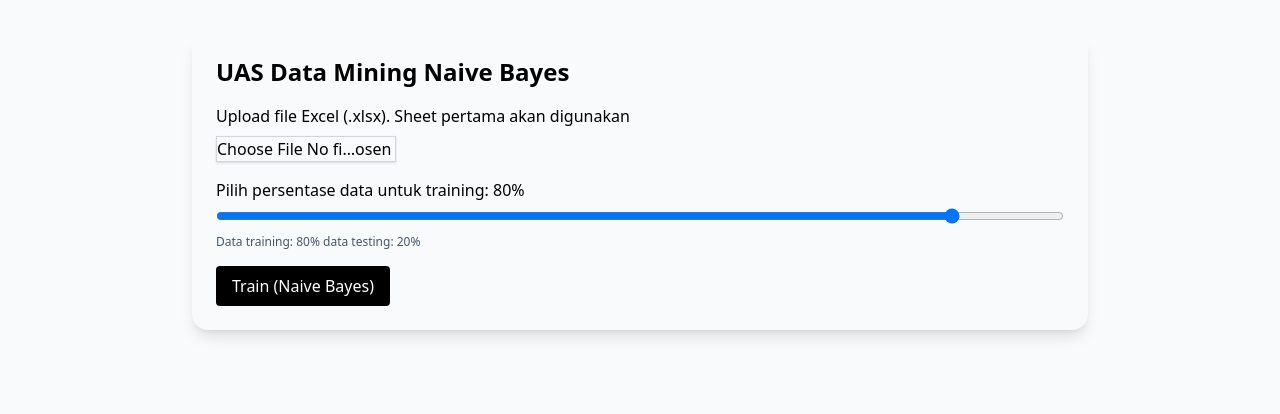
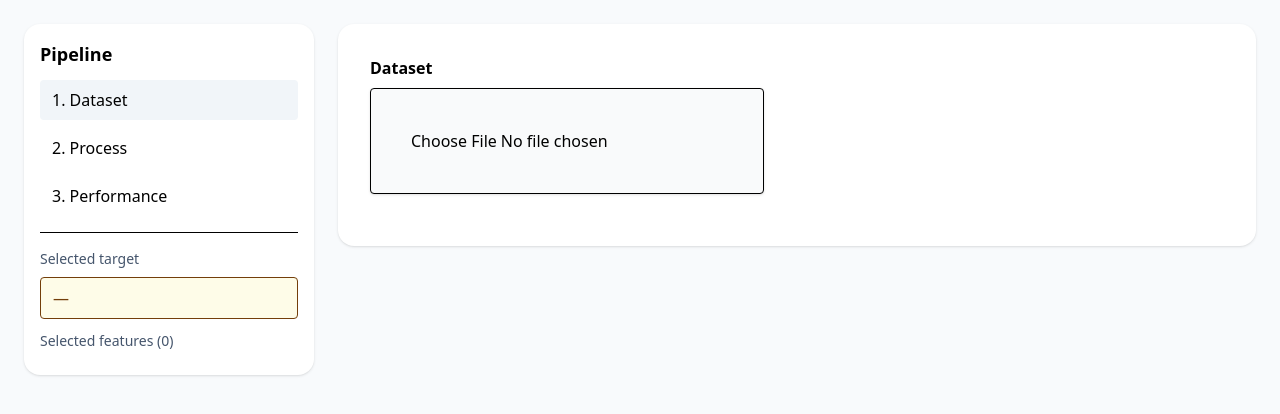
Before and after one commit to bert093-project/ProjectUAS-Data-Mining, a Next.js app: page / in a window 1280 px wide. Shown: the top 414 px of the page. Built offline with nearby package versions, Linux system fonts and the light colour scheme.

Commit message:
feat(ui): add main pipeline page for dataset processing and evaluation

```diff
--- a/src/app/page.tsx
+++ b/src/app/page.tsx
@@ -1,223 +1,351 @@
 'use client';
 
 import React, { useState } from 'react';
-import * as XLSX from 'xlsx';
+import DatasetPanel from './components/DatasetPanel';
+import ProcessPanel from './components/ProcessPanel';
+import PerformancePanel from './components/PerformancePanel';
+import RecommendedList from './components/RecommendedList';
+import type { DataRow } from './naive-bayes/model';
+import { detectColumnTypes, inferCandidateTarget } from './utils/dataUtils';
 
-type DataRow = Record<string, string | number>;
-
-type EvalResult = {
-  accuracy: number;
-  confusionMatrix: number[][];
-  precisionPerClass: Record<string, number>;
-  recallPerClass: Record<string, number>;
-  f1PerClass: Record<string, number>;
-  macroPrecision: number;
-  macroRecall: number;
-  macroF1: number;
-};
-
-type ApiResponse = {
-  model: {
-    classes: string[];
-    classPriors: Record<string, number>;
-    features: Record<string, unknown>;
-  };
-  eval: EvalResult;
-  counts: { total: number; train: number; test: number };
-};
+type ApiResponse = any; // kept flexible for server responses
 
 export default function Page() {
+  // data + meta
   const [data, setData] = useState<DataRow[] | null>(null);
   const [columns, setColumns] = useState<string[]>([]);
-  const [targetCol, setTargetCol] = useState<string>('label');
-  const [trainPercent, setTrainPercent] = useState<number>(80);
+  const [columnTypes, setColumnTypes] = useState<Record<string, 'numeric' | 'categorical'>>({});
+  const [featureColumns, setFeatureColumns] = useState<string[]>([]);
+  const [targetColumn, setTargetColumn] = useState<string | null>(null);
+
+  // UI state
+  const [activeTab, setActiveTab] = useState<'dataset' | 'process' | 'performance'>('dataset');
+
+  // evaluation / result
   const [loading, setLoading] = useState<boolean>(false);
-  const [result, setResult] = useState<ApiResponse | null>(null);
+  const [apiResult, setApiResult] = useState<ApiResponse | null>(null);
+  const [apiError, setApiError] = useState<string | null>(null);
 
-  function handleFile(e: React.ChangeEvent<HTMLInputElement>) {
-    const f = e.target.files?.[0];
-    if (!f) return;
-    const reader = new FileReader();
-    reader.onload = (evt) => {
-      const arr = evt.target?.result as ArrayBuffer;
-      const wb = XLSX.read(arr, { type: 'array' });
-      const wsname = wb.SheetNames[0];
-      const ws = wb.Sheets[wsname];
-      const json = XLSX.utils.sheet_to_json(ws, { defval: '' }) as DataRow[];
-      setData(json);
-      setResult(null);
-      if (json.length > 0) {
-        const cols = Object.keys(json[0]);
-        setColumns(cols);
-        if (cols.includes('label')) setTargetCol('label');
-        else setTargetCol(cols[cols.length - 1]);
-      } else {
-        setColumns([]);
-      }
-    };
-    reader.readAsArrayBuffer(f);
+  // recommendation state
+  const [budget, setBudget] = useState<number | null>(null);
+  const [budgetLabel, setBudgetLabel] = useState<string>('');
+  const [topN, setTopN] = useState<number>(5);
+  const [recommendedItems, setRecommendedItems] = useState<(DataRow & { predictedLabel?: string; probabilities?: Record<string, number> })[]>([]);
+
+  // callbacks from DatasetPanel
+  function handleDataLoaded(d: DataRow[]) {
+    setData(d);
+    const cols = d.length ? Object.keys(d[0]) : [];
+    setColumns(cols);
+    const types = detectColumnTypes(d);
+    setColumnTypes(types);
+    // auto-suggest target
+    const suggested = inferCandidateTarget(d);
+    if (suggested) {
+      setTargetColumn(suggested);
+      setFeatureColumns(cols.filter(c => c !== suggested));
+    } else {
+      setTargetColumn(null);
+      setFeatureColumns(cols);
+    }
+    setActiveTab('process');
   }
 
-  function remapTarget(raw: DataRow[], target: string): DataRow[] {
-    if (target === 'label') return raw.map((r) => ({ ...r }));
-    return raw.map((r) => {
-      const copy: DataRow = { ...r };
-      // create label key from selected target column
-      copy.label = String(copy[target]);
-      return copy;
-    });
+  function handleColumnsDetected(cols: string[]) {
+    setColumns(cols);
+  }
+  function handleColumnTypes(types: Record<string, 'numeric' | 'categorical'>) {
+    setColumnTypes(types);
   }
 
-  async function handleTrain() {
-    if (!data) return alert('Upload file Excel terlebih dahulu');
+  // API call to run evaluation (split only)
+  async function runEval(cfg: { mode: 'split'; trainPercent: number }) {
+    if (!data) {
+      alert('No dataset loaded');
+      return;
+    }
+    if (!targetColumn) {
+      alert('Select target column in Process panel');
+      return;
+    }
+    if (featureColumns.length === 0) {
+      alert('Select at least one feature column in Process panel');
+      return;
+    }
+
     setLoading(true);
+    setApiResult(null);
+    setApiError(null);
+    setRecommendedItems([]);
+
     try {
-      const payload = remapTarget(data, targetCol);
+      const payload = {
+        data,
+        featureColumns,
+        targetColumn,
+        eval: cfg
+      };
+      // debug log before sending
+      console.log('[runEval] payload:', { featureColumns, targetColumn, trainPercent: cfg.trainPercent, rows: (data || []).length });
+
       const res = await fetch('/api/naive-bayes', {
         method: 'POST',
         headers: { 'Content-Type': 'application/json' },
-        body: JSON.stringify({ data: payload, trainPercent })
+        body: JSON.stringify(payload)
       });
-      const json = (await res.json()) as ApiResponse & { error?: string };
-      if (!res.ok) throw new Error(json.error || 'Server error');
-      setResult(json);
+
+      // debug response status
+      console.log('[runEval] response status:', res.status, res.statusText);
+
+      const json = await res.json().catch((e) => {
+        console.error('[runEval] failed to parse JSON:', e);
+        return null;
+      });
+
+      console.log('[runEval] response json:', json);
+
+      if (!res.ok) {
+        const msg = (json && json.error) ? String(json.error) : `HTTP ${res.status}`;
+        setApiError(msg);
+        alert(`Evaluation failed: ${msg}`);
+        setApiResult(null);
+        return;
+      }
+
+      setApiResult(json);
+      setApiError(null);
+
+      // set default budgetLabel to first class if available
+      const classes = json && json.model && Array.isArray(json.model.classes) ? json.model.classes as string[] : [];
+      if (classes.length > 0) setBudgetLabel(classes[0]);
+      // move user to performance tab to see results (if not already)
+      setActiveTab('performance');
     } catch (err) {
-      alert(String(err));
+      console.error('[runEval] error:', err);
+      const msg = err instanceof Error ? err.message : String(err);
+      setApiError(msg);
+      alert(`Evaluation error: ${msg}`);
     } finally {
       setLoading(false);
     }
   }
 
+  // recommendation helpers
+  function priceToLabel(price: number): string {
+    if (!Number.isFinite(price)) return budgetLabel || '';
+    if (price < 5_000_000) return 'cheap';
+    if (price < 12_000_000) return 'mid';
+    return 'premium';
+  }
+
+  function recommendByLabel(label: string) {
+    if (!apiResult) return [];
+    const items = Array.isArray(apiResult.scoredItems) ? apiResult.scoredItems as (DataRow & { predictedLabel?: string; probabilities?: Record<string, number> })[] : [];
+    const sorted = items.slice().sort((a, b) => {
+      const pa = a.probabilities?.[label] ?? 0;
+      const pb = b.probabilities?.[label] ?? 0;
+      return pb - pa;
+    });
+    return sorted.slice(0, Math.max(0, topN));
+  }
+
+  function onRecommendClick() {
+    if (!apiResult) return alert('Run evaluation first');
+    let rec: (DataRow & { predictedLabel?: string; probabilities?: Record<string, number> })[] = [];
+    if (budget !== null && Number.isFinite(budget)) {
+      const label = priceToLabel(budget);
+      setBudgetLabel(label);
+      rec = recommendByLabel(label);
+    } else if (budgetLabel) {
+      rec = recommendByLabel(budgetLabel);
+    } else {
+      alert('Set budget number or select a budget class');
+      return;
+    }
+    setRecommendedItems(rec);
+    const el = document.getElementById('recommendations');
+    if (el) el.scrollIntoView({ behavior: 'smooth' });
+  }
+
+  // small UI helpers for showing eval results
+  function renderEvalSection() {
+    if (apiError) {
+      return <div className="text-sm text-red-600">Error: {apiError}</div>;
+    }
+    if (!apiResult) return <div className="text-sm text-slate-600">No evaluation run yet.</div>;
+
+    if (apiResult.mode === 'cv') {
+      // shouldn't happen (we removed CV from UI), but guard anyway
+      const cv = apiResult;
+      return (
+        <div>
+          <div className="mb-2">Cross validation (k = {cv.cvFolds})</div>
+          <div className="mb-2">Mean accuracy: {(cv.cvMean?.accuracy * 100 ?? 0).toFixed(2)}% (std {(cv.cvMean?.accuracyStd * 100 ?? 0).toFixed(2)}%)</div>
+        </div>
+      );
+    } else if (apiResult.mode === 'split') {
+      const sp = apiResult as any;
+      return (
+        <div>
+          <div className="mb-2">Split evaluation</div>
+          <div className="mb-2">Total: {sp.counts?.total ?? '?'} — Train: {sp.counts?.train ?? '?'} — Test: {sp.counts?.test ?? '?'}</div>
+          <div className="mb-2">Accuracy: {((sp.eval?.accuracy ?? 0) * 100).toFixed(2)}%</div>
+          <div className="mb-2">Macro F1: {((sp.eval?.macroF1 ?? 0) * 100).toFixed(2)}%</div>
+        </div>
+      );
+    } else if (apiResult.mode === 'manual') {
+      const mn = apiResult as any;
+      return (
+        <div>
+          <div className="mb-2">Manual split evaluation</div>
+          <div className="mb-2">Total: {mn.counts?.total ?? '?'} — Train: {mn.counts?.train ?? '?'} — Test: {mn.counts?.test ?? '?'}</div>
+          <div className="mb-2">Accuracy: {((mn.eval?.accuracy ?? 0) * 100).toFixed(2)}%</div>
+        </div>
+      );
+    } else {
+      return <div className="text-sm text-slate-600">Unknown result format</div>;
+    }
+  }
+
   return (
-    <main className="min-h-screen p-8 bg-slate-50">
-      <div className="max-w-4xl mx-auto bg-gray-50 p-6 rounded-2xl shadow-lg">
-        <h1 className="text-2xl font-bold mb-4">UAS Data Mining Naive Bayes</h1>
+    <main className="min-h-screen p-6 bg-slate-50">
+      <div className="max-w-7xl mx-auto grid grid-cols-1 md:grid-cols-4 gap-6">
+        {/* Left panel (tabs) */}
+        <aside className="col-span-1 bg-white rounded-2xl shadow p-4 sticky top-6">
+          <h2 className="text-lg font-semibold mb-3">Pipeline</h2>
 
-        <label className="block mb-2">Upload file Excel (.xlsx). Sheet pertama akan digunakan</label>
-        <input className="block mb-4 shadow-sm border border-gray-300 w-45" type="file" accept=".xlsx,.xls" onChange={handleFile} />
+          <div className="flex flex-col gap-2 mb-4">
+            <button className={`text-left px-3 py-2 rounded ${activeTab === 'dataset' ? 'bg-slate-100' : ''}`} onClick={() => setActiveTab('dataset')}>1. Dataset</button>
+            <button className={`text-left px-3 py-2 rounded ${activeTab === 'process' ? 'bg-slate-100' : ''}`} onClick={() => setActiveTab('process')}>2. Process</button>
+            <button className={`text-left px-3 py-2 rounded ${activeTab === 'performance' ? 'bg-slate-100' : ''}`} onClick={() => setActiveTab('performance')}>3. Performance</button>
+          </div>
 
-        {data && (
-          <div className="mb-4">
-            <div className="mb-2">Preview 5 baris pertama (total {data.length})</div>
-            <div className="overflow-auto border rounded p-2">
-              <table className="table-auto w-full text-sm border-collapse">
-                <thead>
-                  <tr>
-                    {Object.keys(data[0]).map((k) => (
-                      <th key={k} className="border px-2 py-1 text-left">{k}</th>
-                    ))}
-                  </tr>
-                </thead>
-                <tbody>
-                  {data.slice(0, 5).map((row, i) => (
-                    <tr key={i}>
-                      {Object.keys(row).map((k) => (
-                        <td key={k} className="border px-2 py-1">{String(row[k])}</td>
-                      ))}
-                    </tr>
-                  ))}
-                </tbody>
-              </table>
+          <div className="border-t pt-4">
+            <div className="text-sm text-slate-600 mb-2">Selected target</div>
+            <div className="mb-3">
+              <div className="px-3 py-2 border rounded bg-yellow-50 text-yellow-900">{targetColumn ?? '—'}</div>
+            </div>
+
+            <div className="text-sm text-slate-600 mb-2">Selected features ({featureColumns.length})</div>
+            <div className="space-y-1">
+              {featureColumns.map((c) => (
+                <div key={c} className="px-2 py-1 border rounded text-sm bg-blue-50 text-blue-800">{c}</div>
+              ))}
             </div>
           </div>
-        )}
+        </aside>
 
-        {columns.length > 0 && (
-          <div className="mb-4">
-            <label className="block mb-1">Pilih kolom target (label)</label>
-            <select value={targetCol} onChange={(e) => setTargetCol(e.target.value)} className="border rounded px-2 py-1">
-              {columns.map((c) => (
-                <option key={c} value={c}>{c}</option>
-              ))}
-            </select>
-            <div className="text-xs text-slate-600 mt-1">Jika kolom target nama-nya bukan 'label', pilih di sini lalu sistem akan membuat field 'label' dari kolom terpilih.</div>
+        {/* Main content */}
+        <section className="col-span-3">
+          <div className="bg-white rounded-2xl shadow p-4">
+            {/* Tab content */}
+            {activeTab === 'dataset' && (
+              <DatasetPanel
+                data={data}
+                onDataLoaded={(d) => handleDataLoaded(d)}
+                onColumnsDetected={(cols) => handleColumnsDetected(cols)}
+                onColumnTypes={(types) => handleColumnTypes(types)}
+              />
+            )}
+
+            {activeTab === 'process' && (
+              <ProcessPanel
+                columns={columns}
+                featureColumns={featureColumns}
+                targetColumn={targetColumn}
+                setFeatureColumns={(cols) => setFeatureColumns(cols)}
+                setTargetColumn={(col) => {
+                  setTargetColumn(col);
+                  setFeatureColumns(prev => prev.filter(c => c !== col));
+                }}
+                columnTypes={columnTypes}
+              />
+            )}
+
+            {activeTab === 'performance' && (
+              <div>
+                <PerformancePanel
+                  dataCount={data ? data.length : 0}
+                  featureColumns={featureColumns}
+                  targetColumn={targetColumn}
+                  onRunEval={(cfg) => runEval(cfg)}
+                />
+
+                <div className="mt-4">
+                  <div className="flex items-center gap-2">
+                    <div className="text-sm font-medium">Evaluation results</div>
+                    {loading && <div className="text-xs text-slate-500">Running...</div>}
+                  </div>
+                  <div className="mt-3 p-3 border rounded">
+                    {renderEvalSection()}
+                  </div>
+
+                  <div className="mt-4">
+                    <h4 className="font-medium mb-2">Recommendation</h4>
+                    <div className="grid grid-cols-1 md:grid-cols-4 gap-2 mb-3">
+                      <div>
+                        <label className="text-xs">Budget (IDR)</label>
+                        <input type="number" value={budget ?? ''} onChange={(e) => setBudget(Number(e.target.value) || null)} className="w-full border rounded px-2 py-1" placeholder="e.g. 10000000" />
+                      </div>
+                      <div>
+                        <label className="text-xs">Or select class</label>
+                        <select value={budgetLabel} onChange={(e) => setBudgetLabel(e.target.value)} className="w-full border rounded px-2 py-1">
+                          {apiResult && typeof apiResult === 'object' && 'model' in apiResult && Array.isArray(apiResult.model?.classes)
+                            ? apiResult.model.classes.map((c: string) => <option key={c} value={c}>{c}</option>)
+                            : <option value=''>—</option>}
+                        </select>
+                      </div>
+                      <div>
+                        <label className="text-xs">Top N</label>
+                        <input type="number" value={topN} onChange={(e) => setTopN(Math.max(1, Number(e.target.value) || 5))} className="w-full border rounded px-2 py-1" />
+                      </div>
+                      <div className="flex items-end">
+                        <button className="px-4 py-2 bg-green-600 text-white rounded" onClick={onRecommendClick}>Recommend</button>
+                      </div>
+                    </div>
+
+                    <div id="recommendations" className="mt-3">
+                      <RecommendedList items={recommendedItems} />
+                    </div>
+                  </div>
+                </div>
+              </div>
+            )}
           </div>
-        )}
 
-        <div className="mb-4">
-          <label className="block mb-1">Pilih persentase data untuk training: {trainPercent}%</label>
-          <input
-            type="range"
-            min={10}
-            max={90}
-            step={10}
-            value={trainPercent}
-            onChange={(e) => setTrainPercent(Number(e.target.value))}
-            className="w-full"
-          />
-          <div className="text-xs text-slate-600 mt-1">Data training: {trainPercent}%  data testing: {100 - trainPercent}%</div>
-        </div>
-
-        {/* BUTTON Train (Naive Bayes) */}
-        <div className="flex gap-2">
-          <button
-            className="px-4 py-2 rounded bg-black text-white hover:bg-gray-600"
-            onClick={handleTrain}
-            disabled={loading || !data}
-          >
-            {loading ? 'Melatih...' : 'Train (Naive Bayes)'}
-          </button>
-        </div>
-
-        {result && (
-          <section className="mt-6">
-            <h2 className="text-xl font-semibold mb-2">Hasil Evaluasi</h2>
-            <div className="mb-2">Total: {result.counts.total}  Train: {result.counts.train}  Test: {result.counts.test}</div>
-            <div className="mb-2">Accuracy: {(result.eval.accuracy * 100).toFixed(2)}%</div>
-
-            <div className="mb-4">
-              <h3 className="font-medium">Confusion Matrix</h3>
-              <div className="overflow-auto border rounded p-2 mt-2">
-                <table className="table-auto text-sm">
+          {/* Raw scored items preview (optional) */}
+          {apiResult && typeof apiResult === 'object' && Array.isArray(apiResult.scoredItems) && (
+            <div className="mt-6 bg-white rounded-2xl shadow p-4">
+              <h3 className="font-semibold mb-2">All scored items (preview)</h3>
+              <div className="overflow-auto">
+                <table className="table-auto w-full text-sm">
                   <thead>
                     <tr>
-                      <th className="border px-2 py-1">Actual \ Pred</th>
-                      {result.model.classes.map((c) => (
-                        <th key={c} className="border px-2 py-1">{c}</th>
-                      ))}
+                      {columns.concat(['predictedLabel']).map(c => <th key={c} className="border px-2 py-1 text-left">{c}</th>)}
                     </tr>
                   </thead>
                   <tbody>
-                    {result.eval.confusionMatrix.map((row, i) => (
+                    {apiResult.scoredItems.slice(0, 20).map((row: any, i: number) => (
                       <tr key={i}>
-                        <td className="border px-2 py-1 font-medium">{result.model.classes[i]}</td>
-                        {row.map((v, j) => (
-                          <td key={j} className="border px-2 py-1 text-center">{v}</td>
-                        ))}
+                        {columns.map(col => <td key={col} className="border px-2 py-1">{String(row[col] ?? '')}</td>)}
+                        <td className="border px-2 py-1">{String(row.predictedLabel ?? '')}</td>
                       </tr>
                     ))}
                   </tbody>
                 </table>
+                <div className="text-xs text-slate-600 mt-2">Showing up to 20 rows</div>
               </div>
             </div>
+          )}
 
-            <div>
-              <h3 className="font-medium">Precision / Recall / F1 per kelas</h3>
-              <table className="table-auto mt-2 text-sm">
-                <thead>
-                  <tr>
-                    <th className="border px-2 py-1">Kelas</th>
-                    <th className="border px-2 py-1">Precision</th>
-                    <th className="border px-2 py-1">Recall</th>
-                    <th className="border px-2 py-1">F1</th>
-                  </tr>
-                </thead>
-                <tbody>
-                  {result.model.classes.map((c) => (
-                    <tr key={c}>
-                      <td className="border px-2 py-1">{c}</td>
-                      <td className="border px-2 py-1">{(result.eval.precisionPerClass[c] * 100).toFixed(2)}%</td>
-                      <td className="border px-2 py-1">{(result.eval.recallPerClass[c] * 100).toFixed(2)}%</td>
-                      <td className="border px-2 py-1">{(result.eval.f1PerClass[c] * 100).toFixed(2)}%</td>
-                    </tr>
-                  ))}
-                </tbody>
-              </table>
-
-              <div className="mt-2 text-sm text-slate-600">Macro Precision: {(result.eval.macroPrecision * 100).toFixed(2)}%  Macro Recall: {(result.eval.macroRecall * 100).toFixed(2)}%  Macro F1: {(result.eval.macroF1 * 100).toFixed(2)}%</div>
+          {/* If there's an API error, show it */}
+          {apiError && (
+            <div className="mt-4 bg-red-50 border-l-4 border-red-400 text-red-800 p-3 rounded">
+              <div className="font-medium">API Error</div>
+              <div className="text-sm">{apiError}</div>
             </div>
-          </section>
-        )}
+          )}
+        </section>
       </div>
     </main>
   );
```
